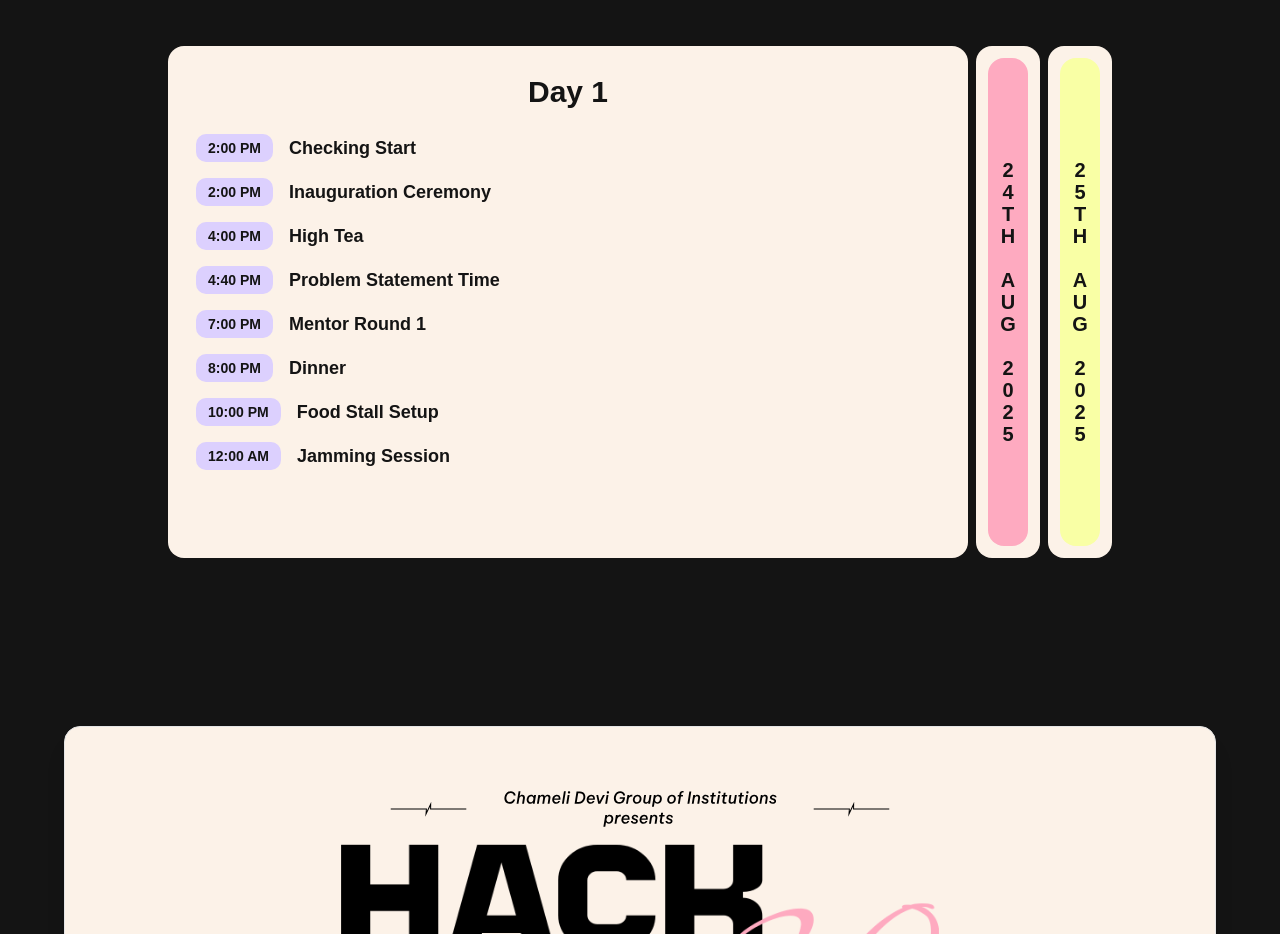
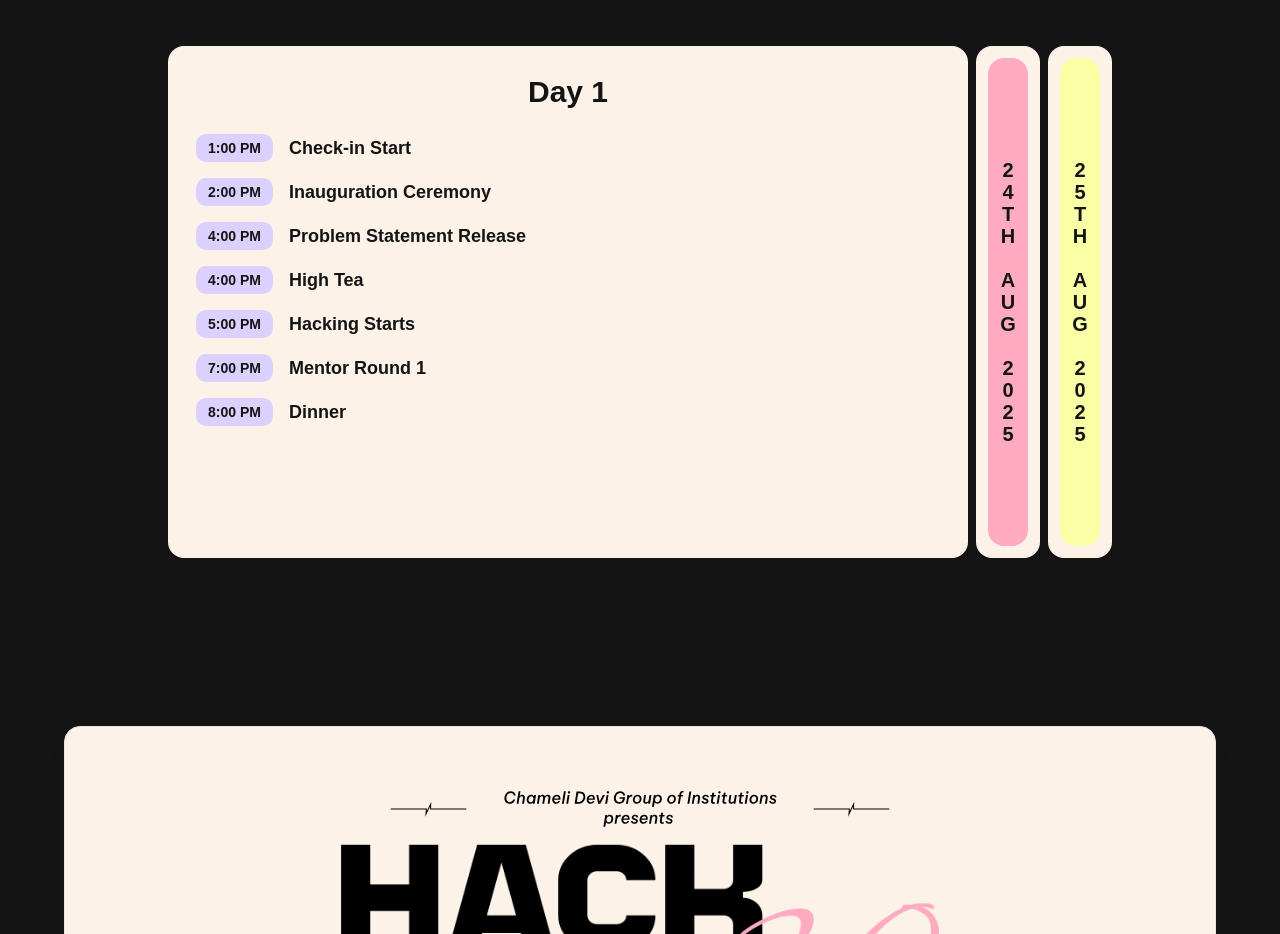
Before and after one commit to sumitrathore1971/hackwave-site, a Next.js app: page /hackwave-info in a window 1280 px wide. Shown: the part 2340-3274 px from the top of the page. Built offline with nearby package versions, Linux system fonts and the light colour scheme; a web font is replaced by a local one.

Commit message:
final changes

```diff
--- a/src/app/hackwave-info/page.tsx
+++ b/src/app/hackwave-info/page.tsx
@@ -11,20 +11,19 @@ export const metadata: Metadata = {
 };
 
 export default function HackwaveInfoPage() {
-  const timelineDays = [
+const timelineDays = [
   {
     day: "Day 1",
     date: "23rd Aug 2025",
     color: "#dcd0fe",
     events: [
-      "2:00 PM — Checking Start",
+      "1:00 PM — Check-in Start",
       "2:00 PM - 4:00 PM — Inauguration Ceremony",
-      "4:00 PM - 4:40 PM — High Tea",
-      "4:40 PM - 5:00 PM — Problem Statement Time",
+      "4:00 PM - 4:20 PM — Problem Statement Release",
+      "4:00 PM - 4:50 PM — High Tea",
+      "5:00 PM — Hacking Starts",
       "7:00 PM - 9:00 PM — Mentor Round 1",
-      "8:00 PM — Dinner",
-      "10:00 PM — Food Stall Setup",
-      "12:00 AM — Jamming Session"
+      "8:00 PM — Dinner"
     ]
   },
   {
@@ -34,9 +33,9 @@ export default function HackwaveInfoPage() {
     events: [
       "8:00 AM — Breakfast",
       "1:00 PM — Lunch",
-      "3:00 PM — Mentor Round Final",
-      "8:00 PM — Dinner",
-      "12:00 AM — Midnight Games"
+      "2:00 PM — Mentor Round (Final)",
+      "5:00 PM — High Tea",
+      "8:00 PM — Dinner"
     ]
   },
   {
@@ -45,12 +44,11 @@ export default function HackwaveInfoPage() {
     color: "#f9ffa5",
     events: [
       "8:00 AM — Breakfast",
-      "10:00 AM — Hack Ending",
+      "10:00 AM — Hacking Ends",
       "10:15 AM — Judging Starts",
-      "11:00 AM — Lunch",
-      "12:30 PM - 3:00 PM — Closing Ceremony & Prize Distribution"
-    ]
-  }
+      "12:00 PM — Lunch",
+      "1:30 PM - 3:00 PM — Closing Ceremony & Prize Distribution"
+    ]}
 ];
 
   return (
--- a/src/components/ui/TimelineExpand.tsx
+++ b/src/components/ui/TimelineExpand.tsx
@@ -136,7 +136,7 @@ export default function TimelineExpand({
       </div>
 
       <AnimatePresence>
-        {isModalOpen && (
+        {/* {isModalOpen && (
           <motion.div
             initial={{ opacity: 0 }}
             animate={{ opacity: 1 }}
@@ -182,7 +182,7 @@ export default function TimelineExpand({
               </motion.div>
             </div>
           </motion.div>
-        )}
+        )} */}
       </AnimatePresence>
     </div>
   )
```
